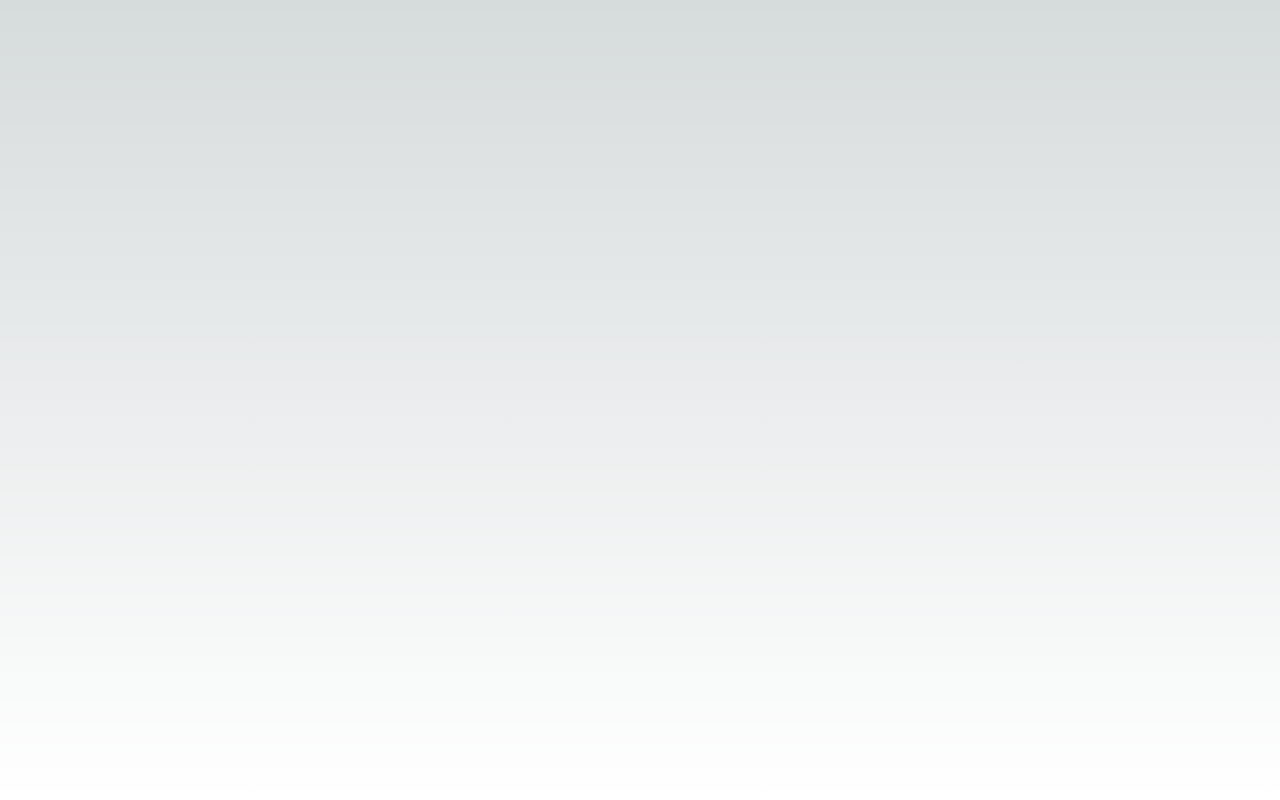
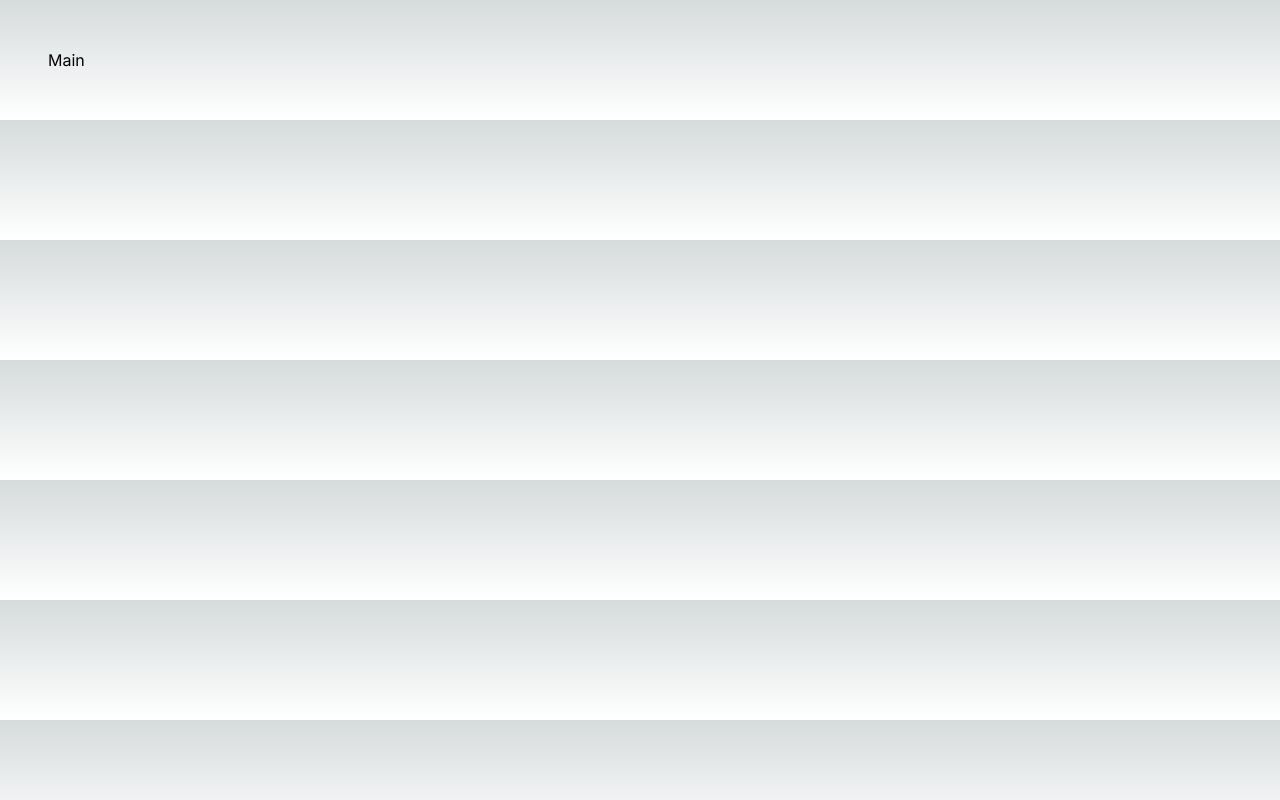
Before and after one commit to malthesers/taylordle, a Next.js app: page / in a window 1280 px wide. Built offline with nearby package versions, Linux system fonts and the light colour scheme.

Commit message:
Added albums page

```diff
--- /dev/null
+++ b/src/app/albums/page.tsx
@@ -0,0 +1,7 @@
+export default function Albums() {
+  return (
+    <main>
+      <h1>Albums</h1>
+    </main>
+  )
+}
--- a/src/app/globals.css
+++ b/src/app/globals.css
@@ -1,6 +1,12 @@
 @tailwind base;
 @tailwind components;
 @tailwind utilities;
+
+@layer base {
+  body {
+    @apply flex p-12;
+  }
+}
 
 :root {
   --foreground-rgb: 0, 0, 0;
@@ -18,10 +24,5 @@
 
 body {
   color: rgb(var(--foreground-rgb));
-  background: linear-gradient(
-      to bottom,
-      transparent,
-      rgb(var(--background-end-rgb))
-    )
-    rgb(var(--background-start-rgb));
+  background: linear-gradient(to bottom, transparent, rgb(var(--background-end-rgb))) rgb(var(--background-start-rgb));
 }
--- a/src/app/page.tsx
+++ b/src/app/page.tsx
@@ -1,6 +1,7 @@
 export default function Home() {
   return (
-    <main className="flex min-h-screen flex-col items-center justify-between p-12">
+    <main>
+      <h1>Main</h1>
     </main>
   )
 }
```
